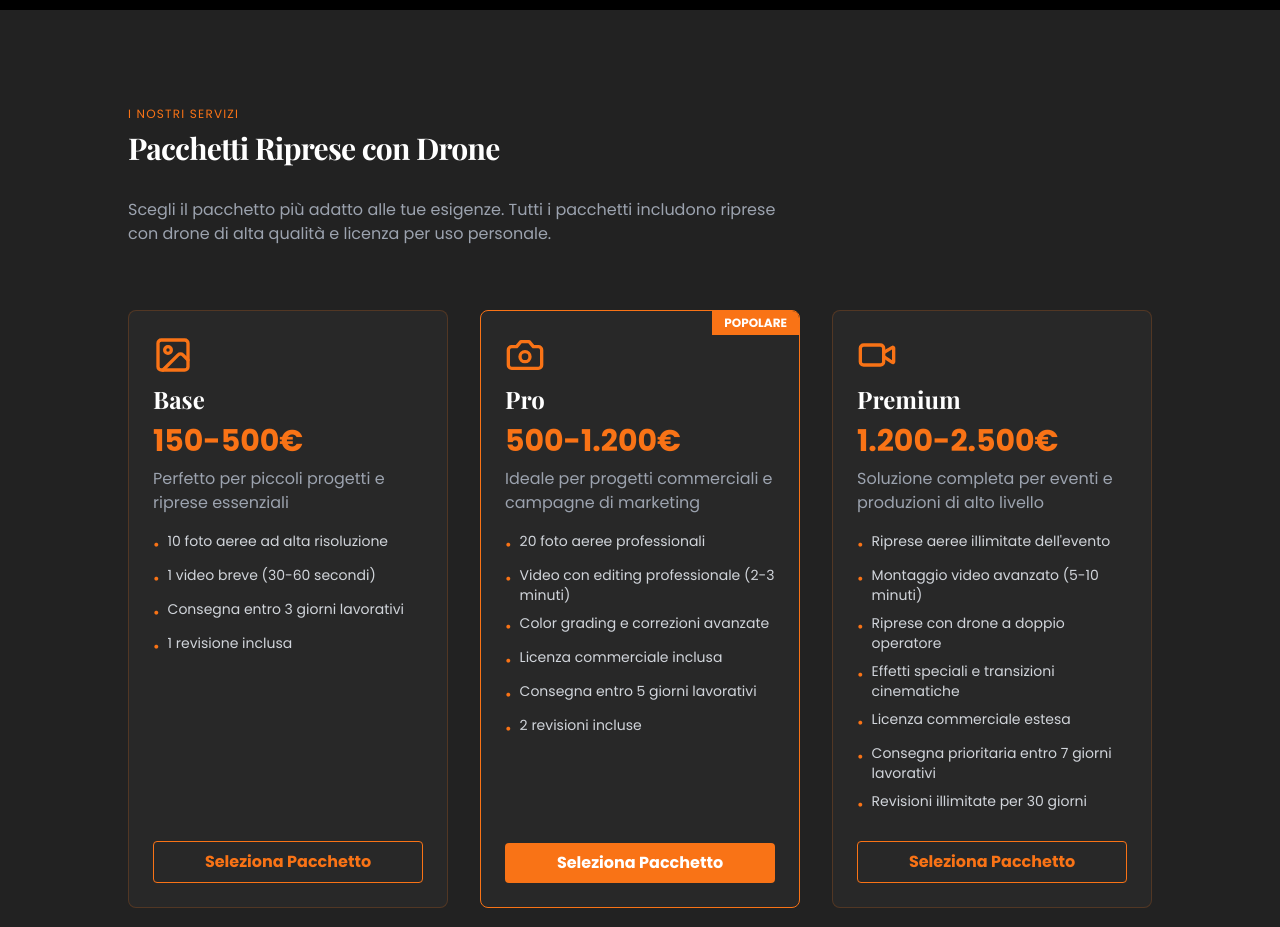
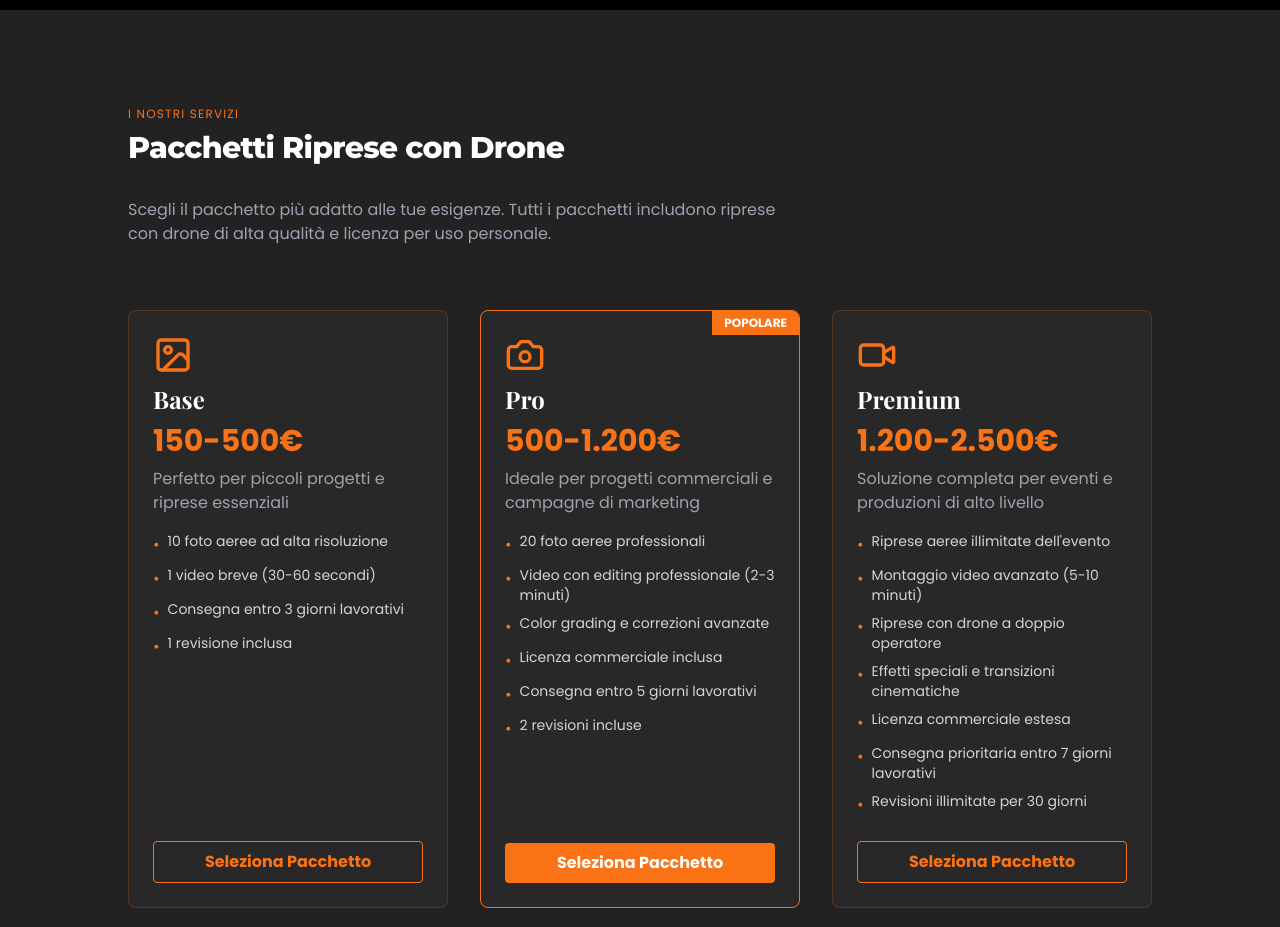
Before and after one commit to GiorgioDeAngelis/drone-cinematic-landing, a React (Vite) app: page / in a window 1280 px wide. Shown: the part 2640-3567 px from the top of the page. Built offline with nearby package versions, Linux system fonts and the light colour scheme.

Commit message:
Fix: Use Montserrat extra bold
Use Montserrat extra bold font for the title.

```diff
--- a/src/components/DronePackagesSection.tsx
+++ b/src/components/DronePackagesSection.tsx
@@ -65,7 +65,7 @@ const DronePackagesSection = () => {
       <div className="container mx-auto">
         <div className="mb-16">
           <span className="text-xs uppercase tracking-widest text-orange-500 mb-2 block">I Nostri Servizi</span>
-          <h2 className="text-2xl md:text-3xl font-bold tracking-tight pb-4 text-white">Pacchetti Riprese con Drone</h2>
+          <h2 className="text-2xl md:text-3xl font-montserrat font-extrabold tracking-tight pb-4 text-white">Pacchetti Riprese con Drone</h2>
           <p className="text-gray-400 max-w-2xl mt-4">
             Scegli il pacchetto più adatto alle tue esigenze. Tutti i pacchetti includono riprese con drone di alta qualità e licenza per uso personale.
           </p>
```
